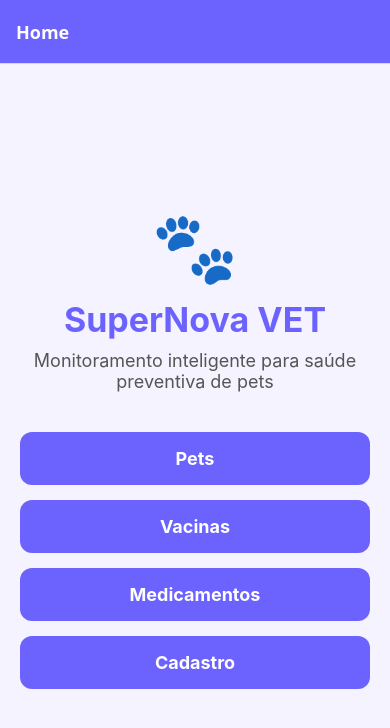
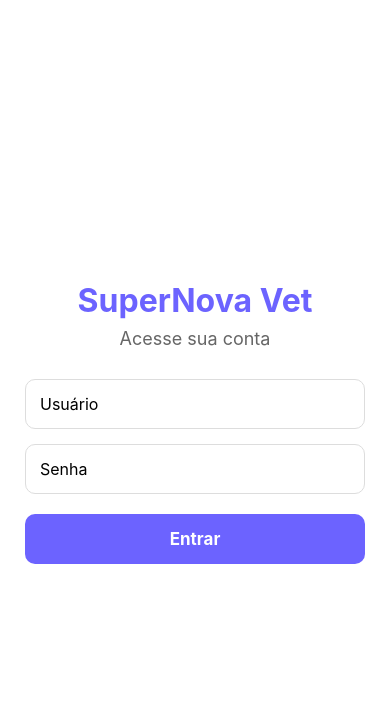
Before and after one commit to FelipeAugusto99/SP01MOBILE-SUPERNOVA-VET, a React Native app: screen /Login in a window 390 px wide. Shown: the top 728 px of the page. Built offline with nearby package versions, Linux system fonts and the light colour scheme.

Commit message:
adicionando fluxo de login

```diff
--- a/App.js
+++ b/App.js
@@ -3,53 +3,54 @@ import { createNativeStackNavigator } from '@react-navigation/native-stack';
 
 import CadastroScreen from './src/screens/CadastroScreen';
 import HomeScreen from './src/screens/HomeScreen';
+import LoginScreen from './src/screens/LoginScreen';
 import MedicamentosScreen from './src/screens/MedicamentosScreen';
 import PetsScreen from './src/screens/PetsScreen';
 import VacinasScreen from './src/screens/VacinasScreen';
 
+import { AuthProvider, useAuth } from './src/context/AuthContext';
+
 const Stack = createNativeStackNavigator();
 
-export default function App() {
+function AppNavigation() {
+  const { usuario } = useAuth();
+
+  if (!usuario) {
     return (
-    <NavigationContainer>
+      <Stack.Navigator>
+        <Stack.Screen
+          name="Login"
+          component={LoginScreen}
+          options={{ headerShown: false }}
+        />
+      </Stack.Navigator>
+    );
+  }
+
+  return (
     <Stack.Navigator
       screenOptions={{
         headerStyle: {
           backgroundColor: '#6C63FF',
         },
-
         headerTintColor: '#fff',
-
-          headerTitleStyle: {
-            fontWeight: 'bold',
-          },
       }}
     >
-        <Stack.Screen
-          name="Home"
-          component={HomeScreen}
-        />
-
-        <Stack.Screen
-          name="Pets"
-          component={PetsScreen}
-        />
-
-        <Stack.Screen
-          name="Vacinas"
-          component={VacinasScreen}
-        />
-
-        <Stack.Screen
-          name="Medicamentos"
-          component={MedicamentosScreen}
-        />
-
-        <Stack.Screen
-          name="Cadastro"
-          component={CadastroScreen}
-        />
+      <Stack.Screen name="Home" component={HomeScreen} />
+      <Stack.Screen name="Pets" component={PetsScreen} />
+      <Stack.Screen name="Vacinas" component={VacinasScreen} />
+      <Stack.Screen name="Medicamentos" component={MedicamentosScreen} />
+      <Stack.Screen name="Cadastro" component={CadastroScreen} />
     </Stack.Navigator>
-    </NavigationContainer>
   );
 }
+
+export default function App() {
+  return (
+    <AuthProvider>
+      <NavigationContainer>
+        <AppNavigation />
+      </NavigationContainer>
+    </AuthProvider>
+  );
+}
--- /dev/null
+++ b/src/screens/LoginScreen.js
@@ -0,0 +1,139 @@
+import { useState } from 'react';
+import {
+    ActivityIndicator,
+    StyleSheet,
+    Text,
+    TextInput,
+    TouchableOpacity,
+    View,
+} from 'react-native';
+
+import { useAuth } from '../context/AuthContext';
+import api from '../services/api';
+
+export default function LoginScreen() {
+    const { login } = useAuth();
+
+    const [username, setUsername] = useState('');
+    const [password, setPassword] = useState('');
+    const [carregando, setCarregando] = useState(false);
+    const [erro, setErro] = useState('');
+
+    async function fazerLogin() {
+        if (!username || !password) {
+            setErro('Preencha usuário e senha.');
+            return;
+        }
+
+        try {
+            setCarregando(true);
+            setErro('');
+
+            await api.get('/pets', {
+                auth: {
+                    username,
+                    password,
+                },
+            });
+
+            login(username, password);
+        } catch (error) {
+            setErro('Usuário ou senha inválidos.');
+        } finally {
+            setCarregando(false);
+        }
+    }
+
+    return (
+        <View style={styles.container}>
+            <Text style={styles.titulo}>SuperNova Vet</Text>
+
+            <Text style={styles.subtitulo}>
+                Acesse sua conta
+            </Text>
+
+            <TextInput
+                style={styles.input}
+                placeholder="Usuário"
+                value={username}
+                onChangeText={setUsername}
+                autoCapitalize="none"
+            />
+
+            <TextInput
+                style={styles.input}
+                placeholder="Senha"
+                value={password}
+                onChangeText={setPassword}
+                secureTextEntry
+            />
+
+            {erro ? <Text style={styles.erro}>{erro}</Text> : null}
+
+            <TouchableOpacity
+                style={styles.botao}
+                onPress={fazerLogin}
+                disabled={carregando}
+            >
+                {carregando ? (
+                    <ActivityIndicator color="#fff" />
+                ) : (
+                    <Text style={styles.textoBotao}>Entrar</Text>
+                )}
+            </TouchableOpacity>
+        </View>
+    );
+}
+
+const styles = StyleSheet.create({
+    container: {
+        flex: 1,
+        justifyContent: 'center',
+        padding: 25,
+        backgroundColor: '#fff',
+    },
+
+    titulo: {
+        fontSize: 32,
+        fontWeight: 'bold',
+        color: '#6C63FF',
+        textAlign: 'center',
+        marginBottom: 8,
+    },
+
+    subtitulo: {
+        fontSize: 18,
+        textAlign: 'center',
+        color: '#666',
+        marginBottom: 30,
+    },
+
+    input: {
+        borderWidth: 1,
+        borderColor: '#ddd',
+        borderRadius: 10,
+        padding: 14,
+        marginBottom: 15,
+        fontSize: 16,
+    },
+
+    botao: {
+        backgroundColor: '#6C63FF',
+        padding: 15,
+        borderRadius: 10,
+        alignItems: 'center',
+        marginTop: 5,
+    },
+
+    textoBotao: {
+        color: '#fff',
+        fontSize: 17,
+        fontWeight: 'bold',
+    },
+
+    erro: {
+        color: '#d32f2f',
+        textAlign: 'center',
+        marginBottom: 10,
+    },
+});
```
Lines whose indentation alone changed are shown as unchanged.
